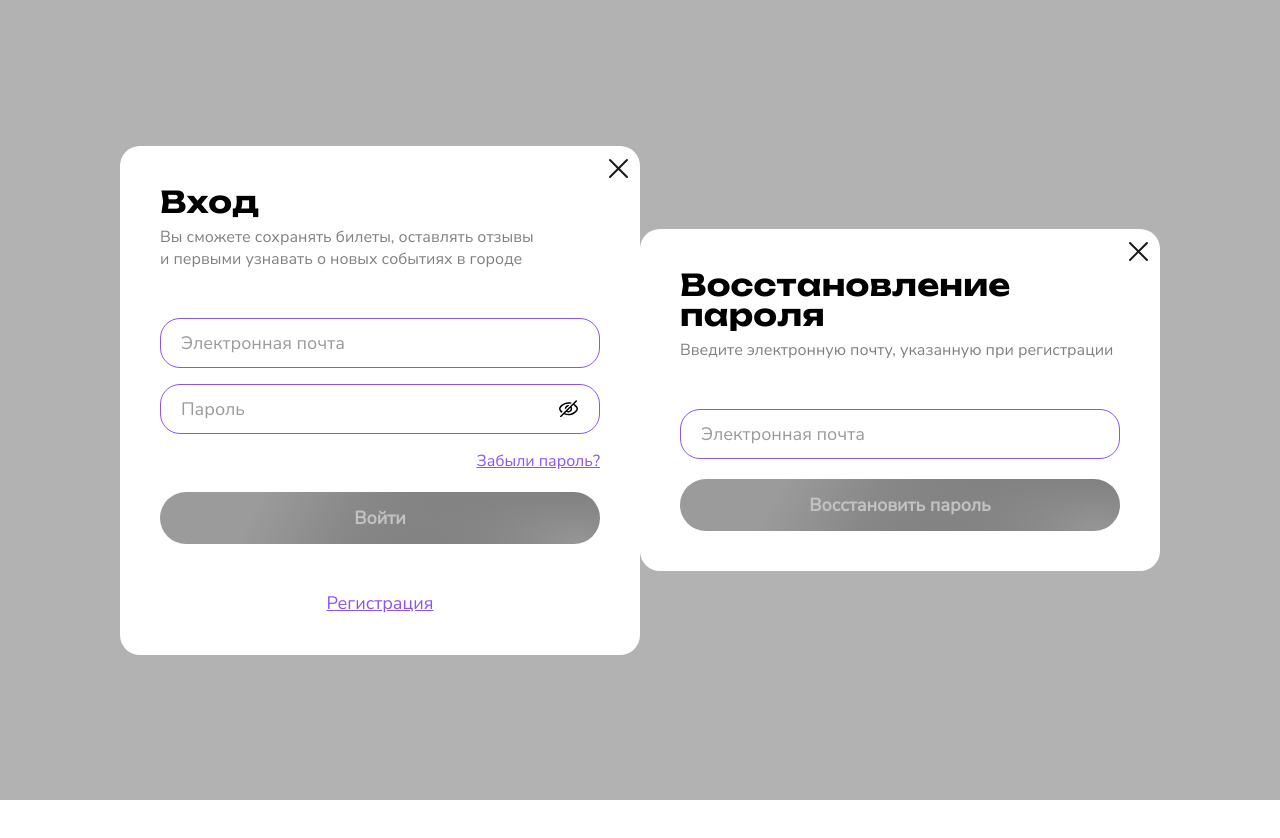
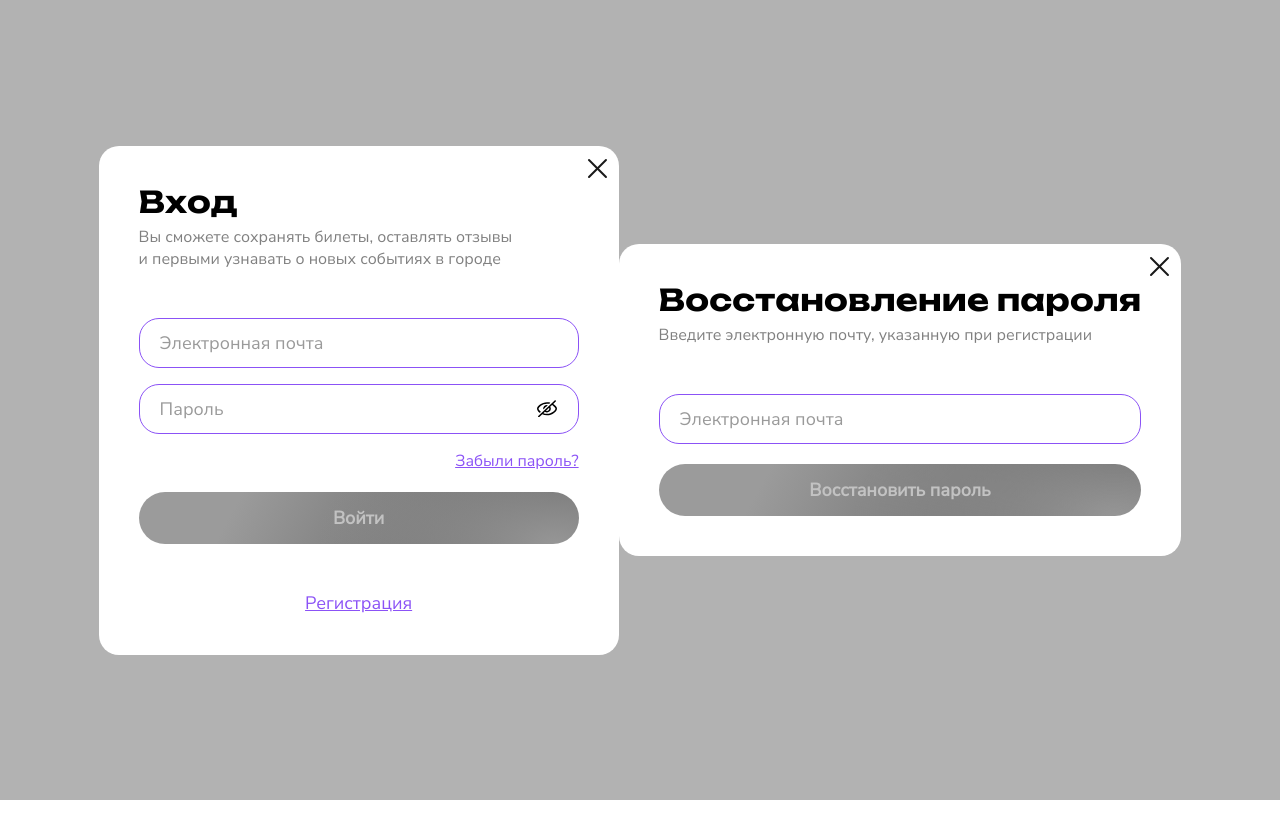
Before and after one commit to by-the-ticket-take-the-ride/frontend, a React (Create React App) app: page / in a window 1280 px wide. Shown: the top 838 px of the page. Built offline with nearby package versions, Linux system fonts and the light colour scheme.

Commit message:
feature: сделана верстка вормы восстановления пароля

```diff
--- a/src/components/Main/PopupAuth/PopupAuth.css
+++ b/src/components/Main/PopupAuth/PopupAuth.css
@@ -1,6 +1,6 @@
 .popup-auth {
   position: relative;
-  width: 520px;
+  min-width: 520px;
   border-radius: 20px;
   background-color: #fff;
 
```
